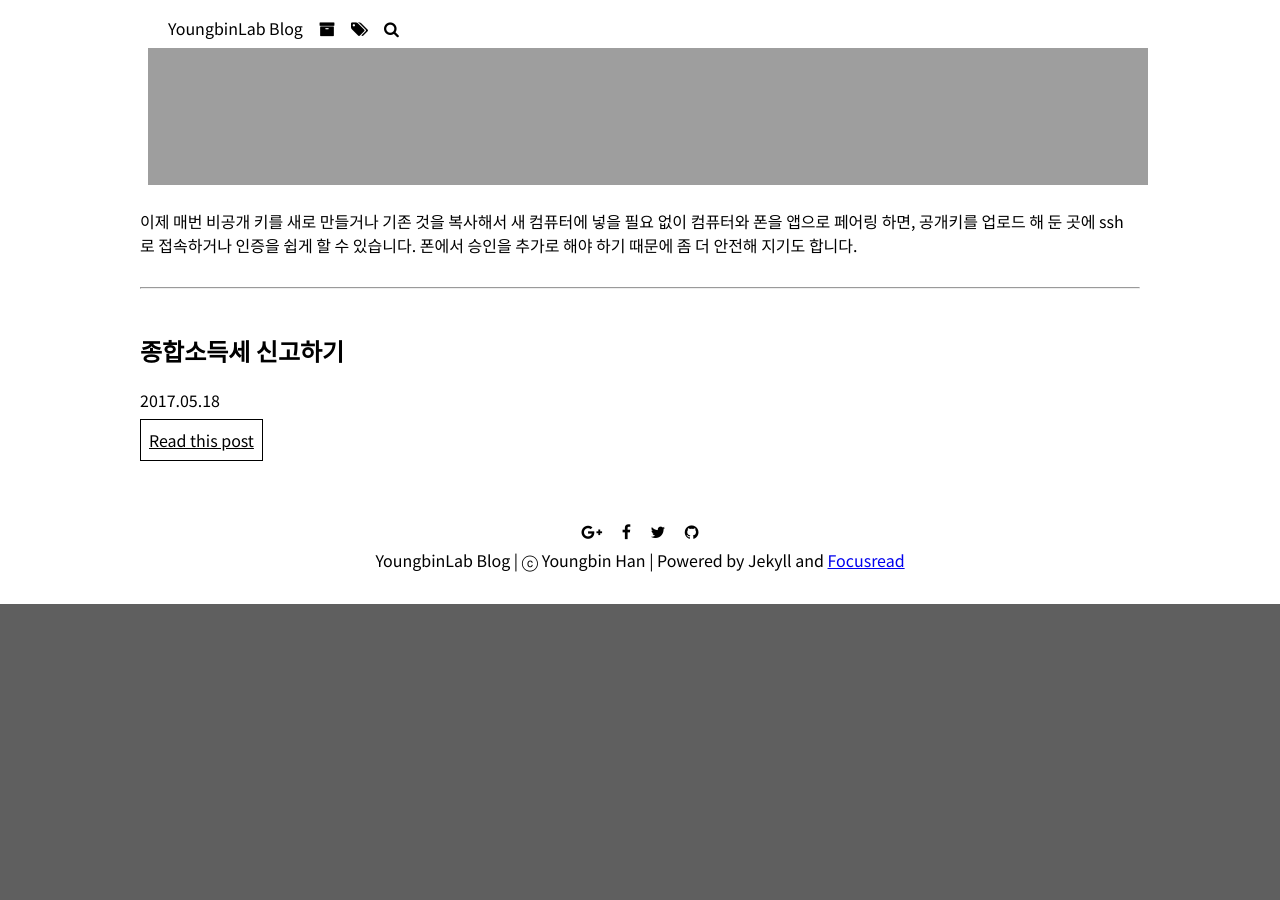
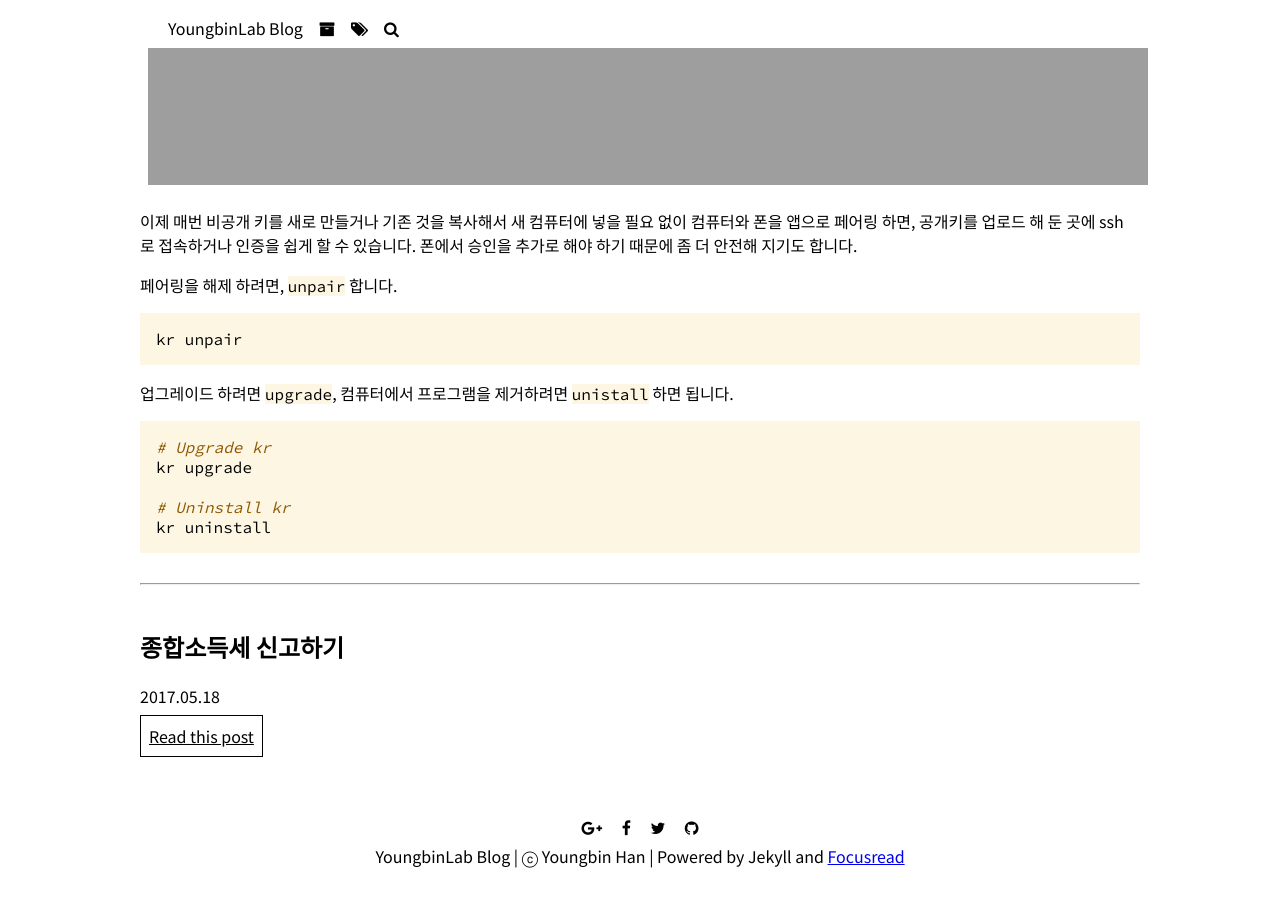
Before and after one commit to sukso96100/blog, a Jekyll site: the page built from _posts/2017-06-14-authenticate-ssh-with-phone-app-using-kryponite.md, in a window 1280 px wide and 900 px high, scrolled down 4175 px. Built offline with Jekyll 4.4.1, drawn with Linux system fonts in a browser that asks for light colours; comment, search, counter and statistics services are not loaded; before the commit the page ends 4779 px from its top, so only the background shows below that.

Commit message:
updated post

````diff
--- a/_posts/2017-06-14-authenticate-ssh-with-phone-app-using-kryponite.md
+++ b/_posts/2017-06-14-authenticate-ssh-with-phone-app-using-kryponite.md
@@ -29,7 +29,7 @@ curl https://krypt.co/kr | sh
 그리고, 데스크탑/노트북 을 휴대전화와 페어링 합니다. 아래와 같은 명령어를 입력해서 나오는 QR 코드를 휴대전화 앱에서 스캔 하면 됩니다.
 
 ```bash
-kr Pair
+kr pair
 ```
 
 ![Pair with Phone](https://sukso96100.github.io/blogimgs/IMG_20170615_173530.jpg)
@@ -53,3 +53,19 @@ kr copy
 ![Auth with phone](https://sukso96100.github.io/blogimgs/스크린샷%202017-06-15%20오후%206.15.01.png)
 
 이제 매번 비공개 키를 새로 만들거나 기존 것을 복사해서 새 컴퓨터에 넣을 필요 없이 컴퓨터와 폰을 앱으로 페어링 하면, 공개키를 업로드 해 둔 곳에 ssh 로 접속하거나 인증을 쉽게 할 수 있습니다. 폰에서 승인을 추가로 해야 하기 때문에 좀 더 안전해 지기도 합니다.
+
+페어링을 해제 하려면, `unpair` 합니다.
+
+```bash
+kr unpair
+```
+
+업그레이드 하려면 `upgrade`, 컴퓨터에서 프로그램을 제거하려면 `unistall` 하면 됩니다.
+
+```bash
+# Upgrade kr
+kr upgrade
+
+# Uninstall kr
+kr uninstall
+```
````
